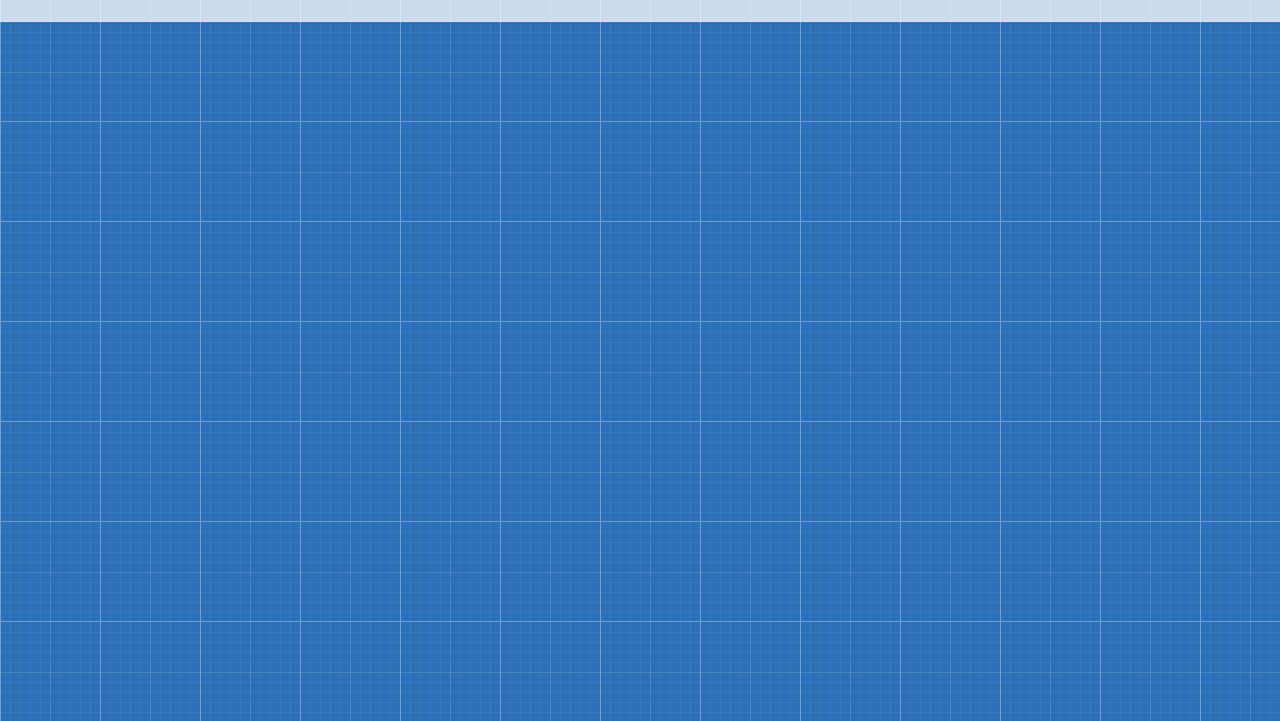
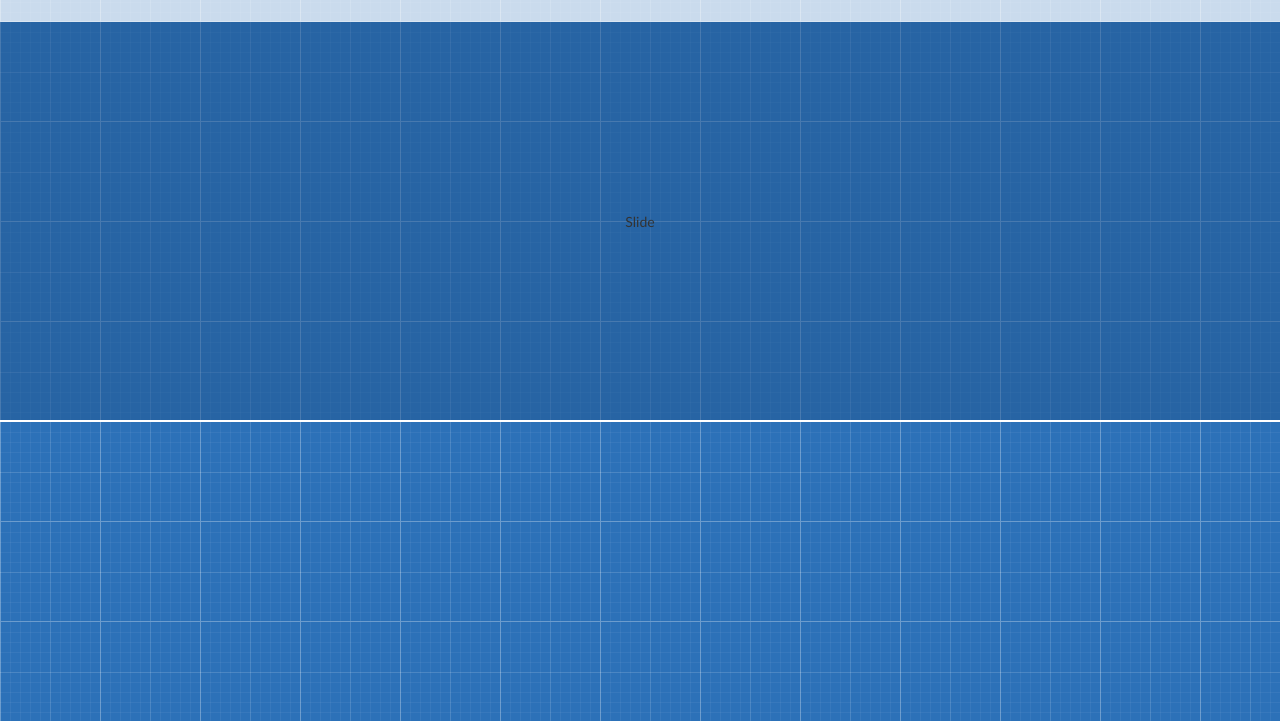
Before and after one commit to Dima19941/inernet-market, a plain HTML site: page index.html in a window 1280 px wide. Shown: the part 79-800 px from the top of the page. Drawn offline with nearby package versions, Linux system fonts and the light colour scheme.

Commit message:
add new code

```diff
--- a/index.html
+++ b/index.html
@@ -61,6 +61,7 @@
         </div>
       </div>
     </header>
+    <div class="slide">Slide</div>
     <!-- jQuery (necessary for Bootstrap's JavaScript plugins) -->
     <script src="https://ajax.googleapis.com/ajax/libs/jquery/1.11.0/jquery.js"></script>
     <!-- Include all compiled plugins (below), or include individual files as needed -->
--- a/style.css
+++ b/style.css
@@ -138,3 +138,13 @@ body{
 	margin: 10px;
 	text-align: center;
 }
+/*---------------------Style for Content-----------*/
+
+/*---------------------Style for Slide-----------*/
+.slide{
+	border-bottom: 2px solid #fff;
+	height: 400px;
+	line-height: 400px;
+	background: rgba(34,89,146,0.5);
+	text-align: center;
+}
```
